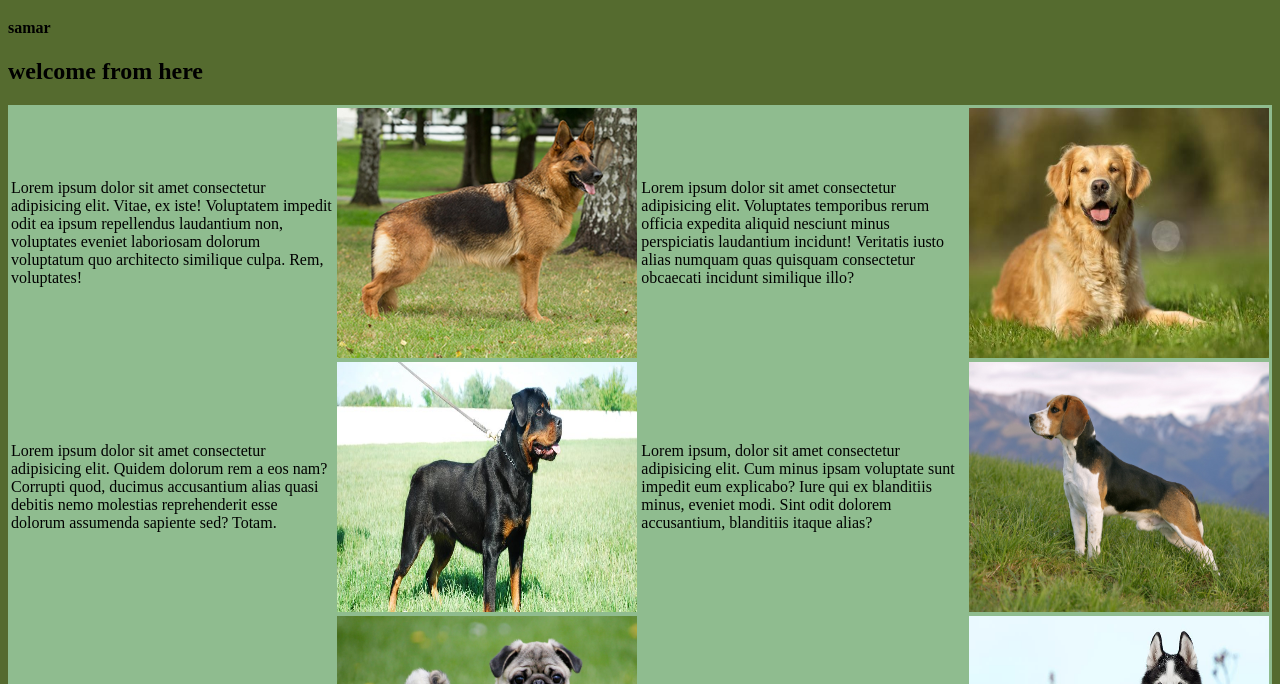
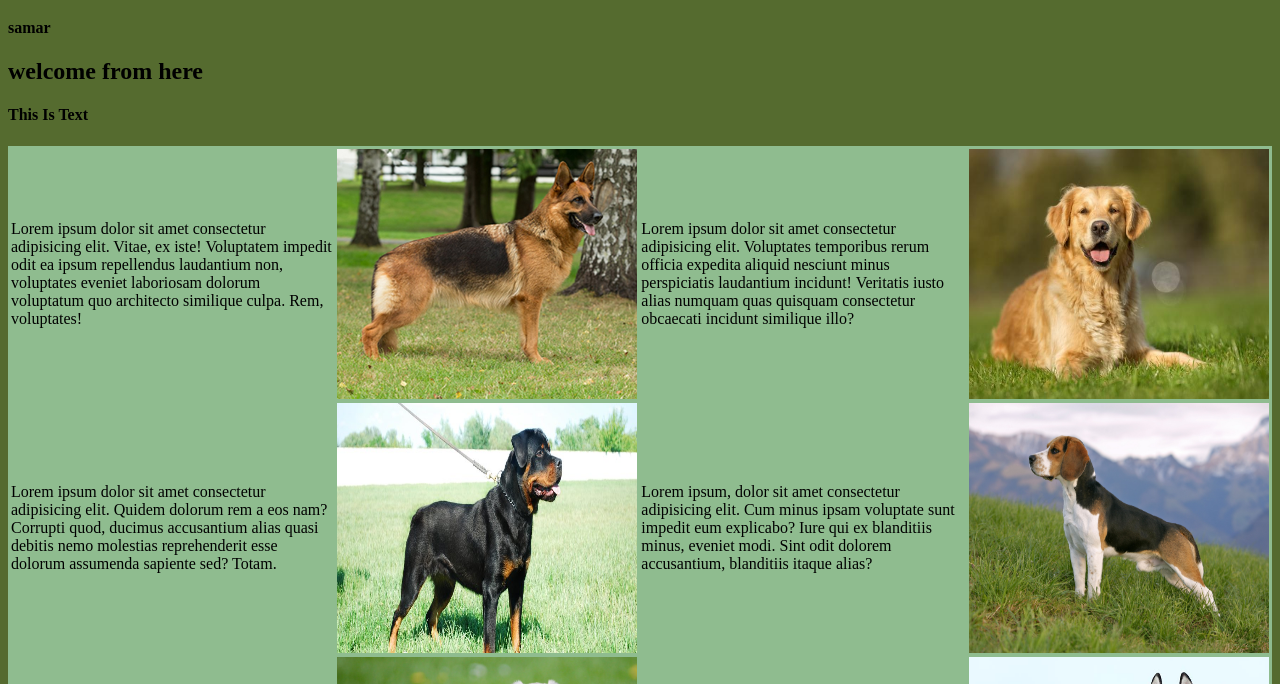
Before and after one commit to AyaAymanMohamed/bloodBank, a plain HTML site: page index.html in a window 1280 px wide. Shown: the part 88-772 px from the top of the page. Drawn offline with Linux system fonts and the light colour scheme.

Commit message:
added h4

```diff
--- a/index.html
+++ b/index.html
@@ -27,6 +27,7 @@
                     <td style="width: 400;"><p>Lorem ipsum dolor sit, amet consectetur adipisicing elit. Excepturi voluptas aliquam exercitationem quidem iste iure tempore expedita debitis molestiae error. Recusandae, laudantium sunt. Aperiam repudiandae rerum quibusdam nihil molestiae pariatur!</p></td>
                     <td style="width: 400;"><img src="images/Siberian Husky.jpg" alt="Siberian Husky" width="100%" height="250"></td>
                 </tr>
+                <h4>This Is Text</h4>
             </tbody>
 
         </table>
```
